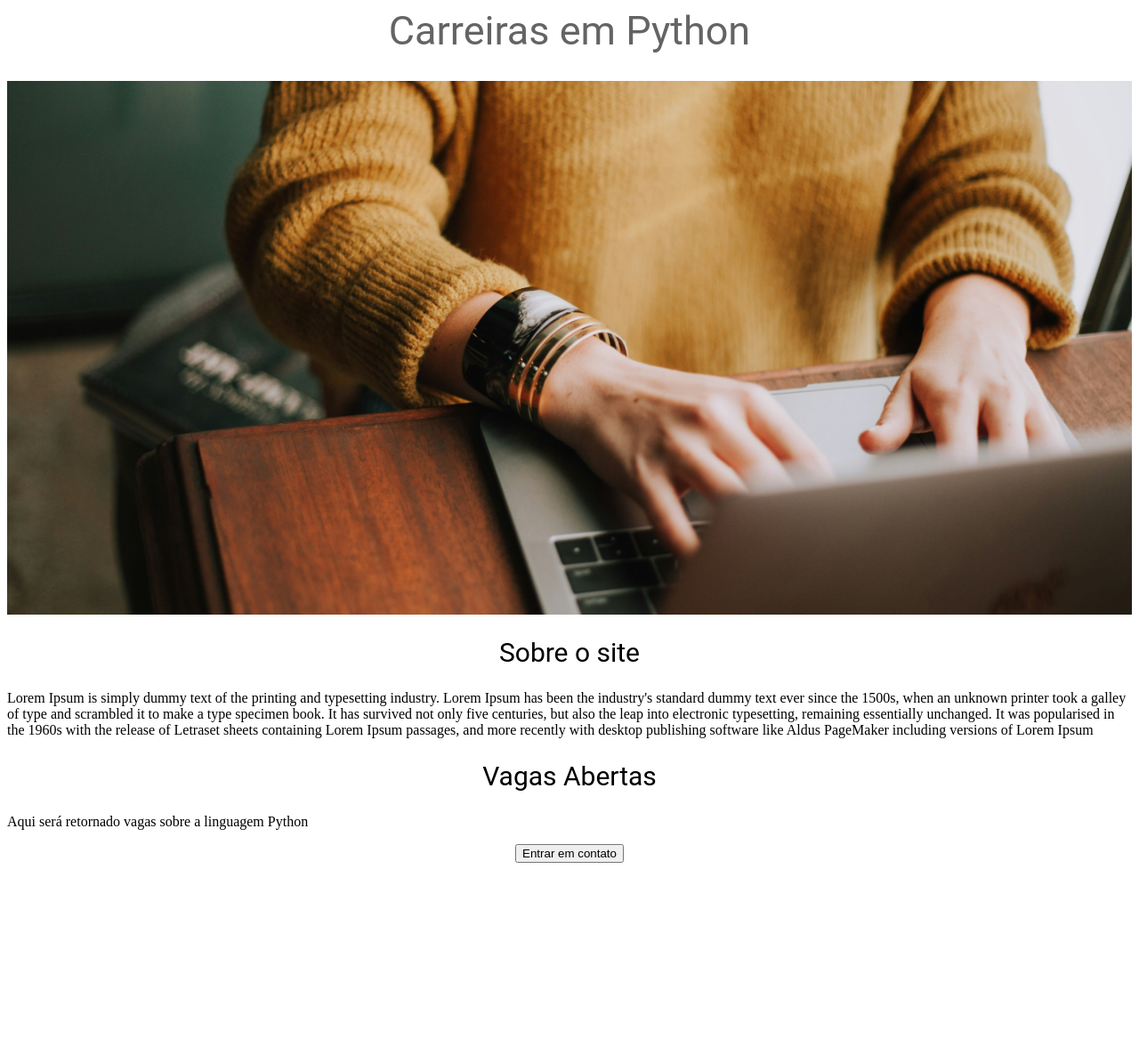
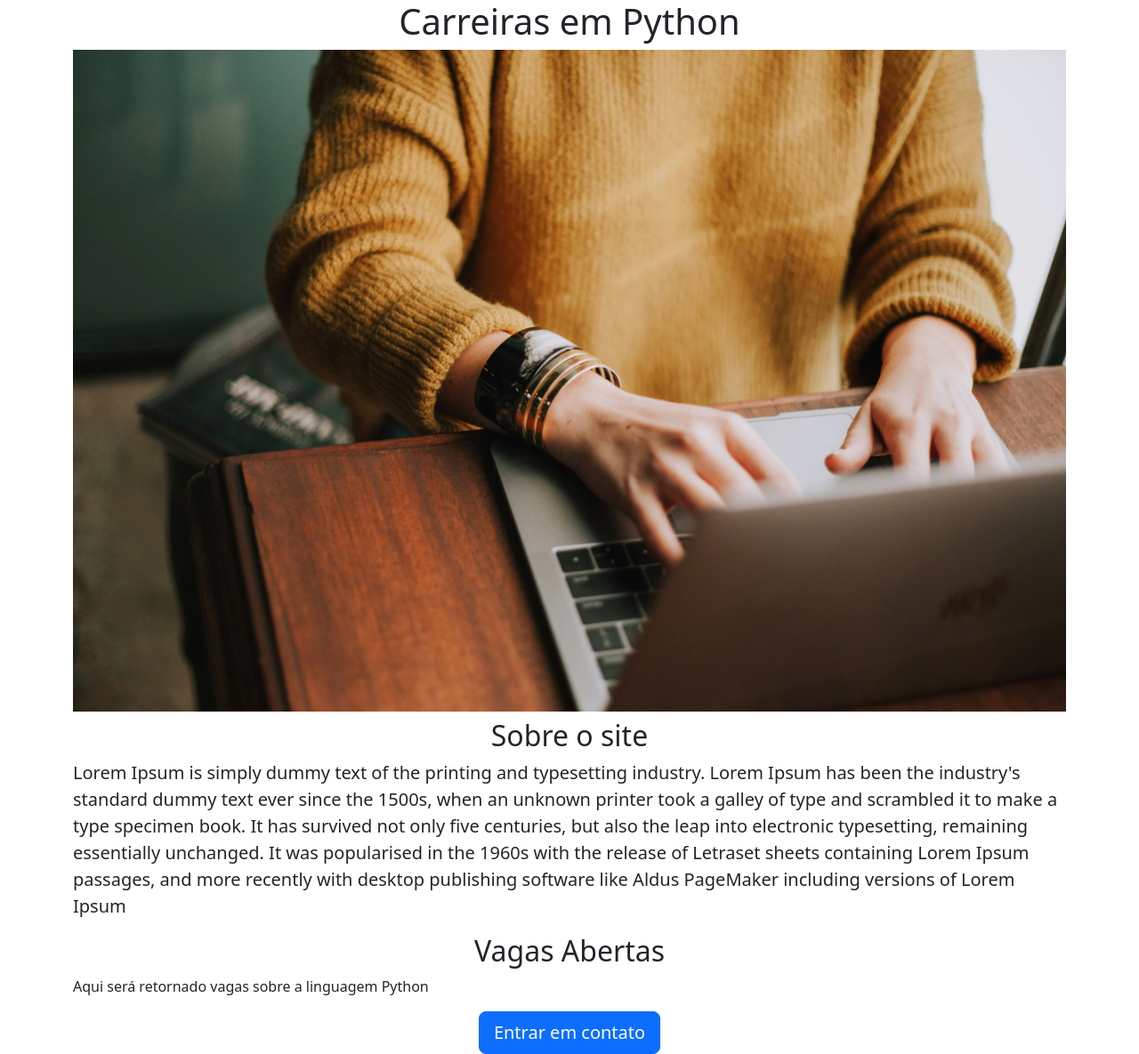
Before and after one commit to Ereseda/Python-Carreiras, a Flask app: page / in a window 1280 px wide. Shown: the whole page at 89% size. Before the commit the page ends 970 px from the top, so only its background shows below. Run offline with Flask 3, Linux system fonts and the light colour scheme.

Commit message:
Atualização do projeto, incluindo estilização com bootStrap

```diff
--- a/templates/home.html
+++ b/templates/home.html
@@ -5,20 +5,20 @@
 		<meta http-equiv="X-UA-Compatible" content="IE=edge">
 		<meta name="viewport" content="width=device-width, initial-scale=1">
 		<title>HomePage</title>
-		<link rel="stylesheet" href="{{url_for('static',filename='estilo.css')}}">
+		<link rel="stylesheet" href="https://cdn.jsdelivr.net/npm/bootstrap@5.3.2/dist/css/bootstrap.min.css" integrity="sha384-T3c6CoIi6uLrA9TneNEoa7RxnatzjcDSCmG1MXxSR1GAsXEV/Dwwykc2MPK8M2HN" crossorigin="anonymous">
 	</head>
 	<body>
-		<div id="container">
-			<h1>Carreiras em Python</h1>
-				<img id="banner" src="{{url_for('static', filename='carreira.jpg')}}"/>
-				<h2>Sobre o site</h2>
-				<p>
+		<div class="container">
+			<h1 class="text-center" mt-2 mb-2">Carreiras em Python</h1>
+				<img class="img-fluid" src="{{url_for('static', filename='carreira.jpg')}}"/>
+				<h2 class="text-center mt-2">Sobre o site</h2>
+				<p class="lead">
 					Lorem Ipsum is simply dummy text of the printing and typesetting industry. Lorem Ipsum has been the industry's standard dummy text ever since the 1500s, when an unknown printer took a galley of type and scrambled it to make a type specimen book. It has survived not only five centuries, but also the leap into electronic typesetting, remaining essentially unchanged. It was popularised in the 1960s with the release of Letraset sheets containing Lorem Ipsum passages, and more recently with desktop publishing software like Aldus PageMaker including versions of Lorem Ipsum
 				</p>
-				<h2>Vagas Abertas</h2>
+				<h2 class="text-center">Vagas Abertas</h2>
 				<p>Aqui será retornado vagas sobre a  linguagem Python</p>
-				<div style="text-align:center;">
-					<button>Entrar em contato</button>
+				<div class="text-center"">
+					<button class="btn btn-primary btn-lg"">Entrar em contato</button>
 				</div>
 		</div>
 
```
